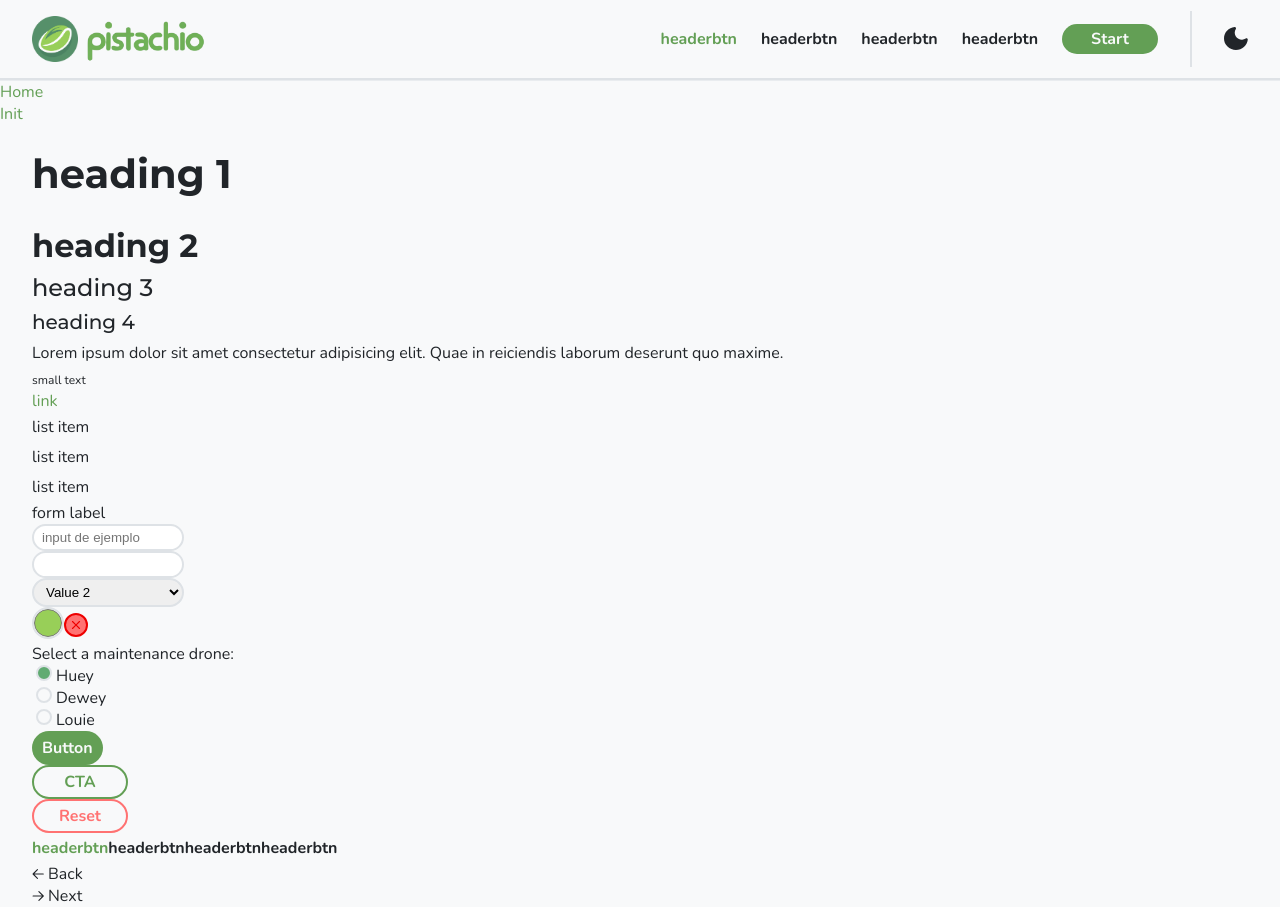
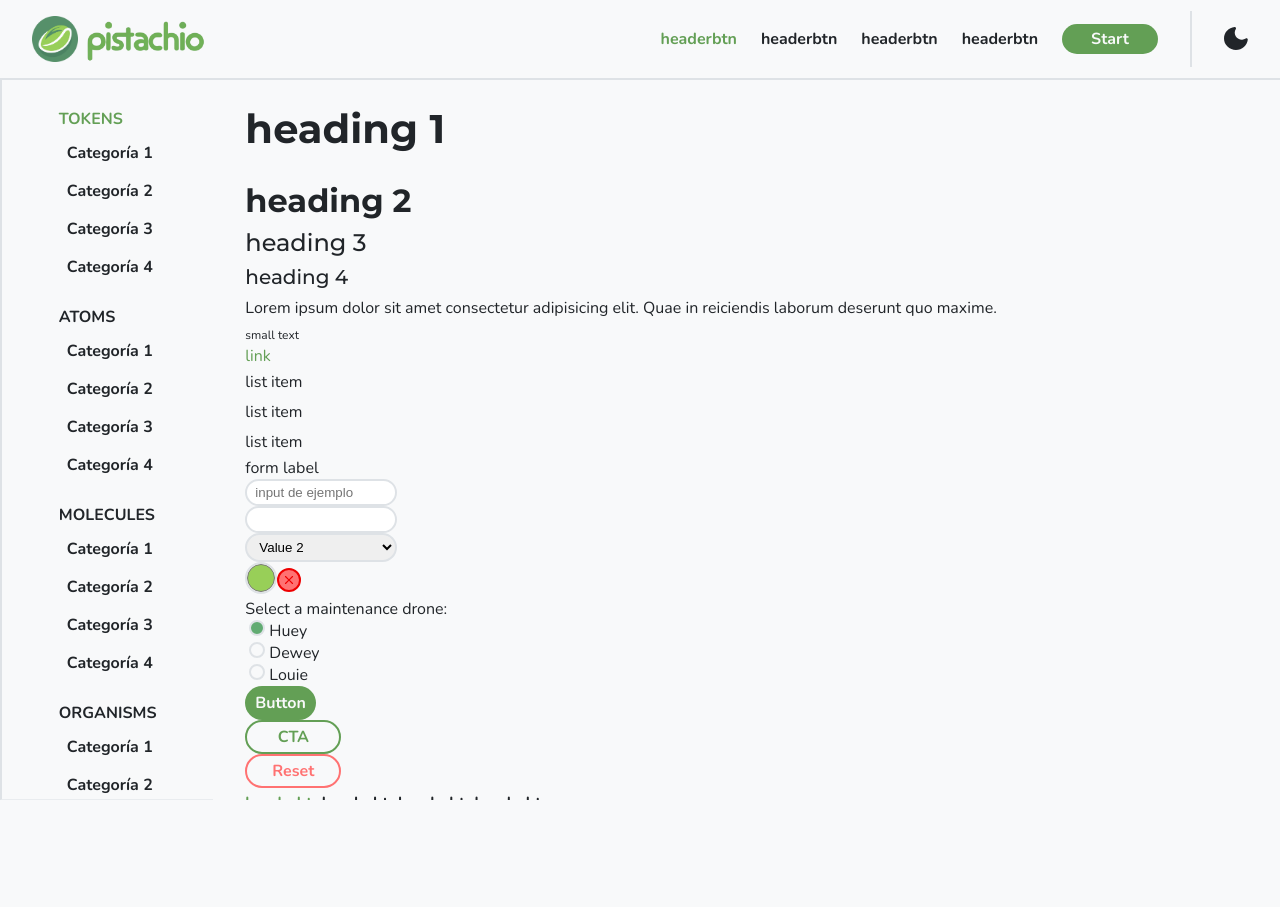
Before and after one commit to devMateos/pistachioCSS, a Vue app: page / in a window 1280 px wide. After the commit the page ends 800 px from the top, so only its background shows below. Built offline with nearby package versions, Linux system fonts and the light colour scheme.

Commit message:
chore(app layout): Create main layout for desktop version

```diff
--- a/src/assets/css/atoms.css
+++ b/src/assets/css/atoms.css
@@ -198,3 +198,5 @@ h4, .h4 {
 .nav-button:hover .nav-button__icon {
   stroke: var(--color-action-secondary);
 }
+
+/* Scrollbar */
--- a/src/components/molecules/SideMenuMobileMenu.vue
+++ b/src/components/molecules/SideMenuMobileMenu.vue
@@ -1,5 +1,5 @@
 <script setup>
-import { defineEmits, ref } from 'vue';
+import { ref } from 'vue';
 let isSideMenuActive = ref(false);
 
 const emit = defineEmits('open-menu');
--- a/src/components/organisms/SideMenu.vue
+++ b/src/components/organisms/SideMenu.vue
@@ -65,6 +65,7 @@ const showMenu = (data) => {
 <style>
 .left-aside {
   border-bottom: var(--border-style) .1rem var(--color-light-gray);
+  background-color: (--color-background-primary);
 }
 
 .side-navmenu {
@@ -87,4 +88,12 @@ const showMenu = (data) => {
   font-weight: var(--font-weight-medium);
   margin: var(--spacing-S) 0 0 var(--spacing-S);
 }
+@media(min-width: 778px) {
+  .left-aside {
+    border-left: var(--border-standard);
+  }
+  .side-navmenu {
+    display: flex;
+  }
+}
 </style>
--- a/src/views/HomeView.vue
+++ b/src/views/HomeView.vue
@@ -4,13 +4,10 @@ import SideMenu from '@/components/organisms/SideMenu.vue';
 </script>
 
 <template>
-  <Header />
-  <SideMenu />
-  <div>
-    <router-link to="/">Home</router-link><br>
-    <router-link to="/init">Init</router-link>
-  </div>
-  <main>
+  <div class="grid-layout">
+    <Header class="l-header"/>
+    <SideMenu class="l-sidebar"/>
+    <main class="l-main">
     <h1>heading 1</h1>
     <h2>heading 2</h2>
     <h3>heading 3</h3>
@@ -23,6 +20,53 @@ import SideMenu from '@/components/organisms/SideMenu.vue';
       <li>list item</li>
       <li>list item</li>
     </ul>
+    <form action="">
+      <label for="form">form label</label><br>
+      <input type="text" name="" id="" placeholder="input de ejemplo" class="form__input-item">
+      <br>
+      <input type="number" name="" id="" class="form__input-item">
+      <br>
+      <select name="select" class="form__input-item">
+        <option value="value1">Value 1</option>
+        <option value="value2" selected>Value 2</option>
+        <option value="value3">Value 3</option>
+      </select>
+      <br>
+      <input type="color" name="" id="" value="#98cf58" class="form__input-color">
+      <input type="checkbox" name="" id="" class="form__input-checkbox">
+      <br>
+      <div>
+        <legend>Select a maintenance drone:</legend>
+
+        <div>
+          <input class="form__input-radio" type="radio" id="huey" name="drone" value="huey" checked />
+          <label for="huey">Huey</label>
+        </div>
+
+        <div>
+          <input class="form__input-radio" type="radio" id="dewey" name="drone" value="dewey" />
+          <label for="dewey">Dewey</label>
+        </div>
+
+        <div>
+          <input class="form__input-radio" type="radio" id="louie" name="drone" value="louie" />
+          <label for="louie">Louie</label>
+        </div>
+      </div>
+
+      <button class="form__button button--primary">Button</button>
+    </form>
+    <a href="" class="button button--secondary">CTA</a>
+    <a href="" class="button button--negative">Reset</a>
+
+    <nav>
+      <ul class="header__nav">
+        <li class="navbar__button navbar__button--active"><a href="">headerbtn</a></li>
+        <li class="navbar__button"><a href="">headerbtn</a></li>
+        <li class="navbar__button"><a href="">headerbtn</a></li>
+        <li class="navbar__button"><a href="">headerbtn</a></li>
+      </ul>
+    </nav>
     <form action="">
       <label for="form">form label</label><br>
       <input type="text" name="" id="" placeholder="input de ejemplo" class="form__input-item">
@@ -88,6 +132,32 @@ import SideMenu from '@/components/organisms/SideMenu.vue';
       Next
     </a>
   </main>
+</div>
 </template>
 
-<style scoped></style>
+<style scoped>
+@media(min-width: 778px) {
+  .grid-layout{
+  display: grid;
+  grid-template-areas:
+    "header header header header header header header header header header header header"
+    "sidebar sidebar main main main main main main main main main main";
+  grid-template-columns: repeat(12, 1fr);
+  grid-template-rows: auto;
+  height: 100vh;
+  position: fixed;
+  width: 100vw;
+}
+.l-header {
+  grid-area: header;
+}
+.l-sidebar {
+  grid-area: sidebar;
+  overflow-y: scroll;
+}
+.l-main {
+  grid-area: main;
+  overflow-y: scroll;
+  }
+}
+</style>
```
